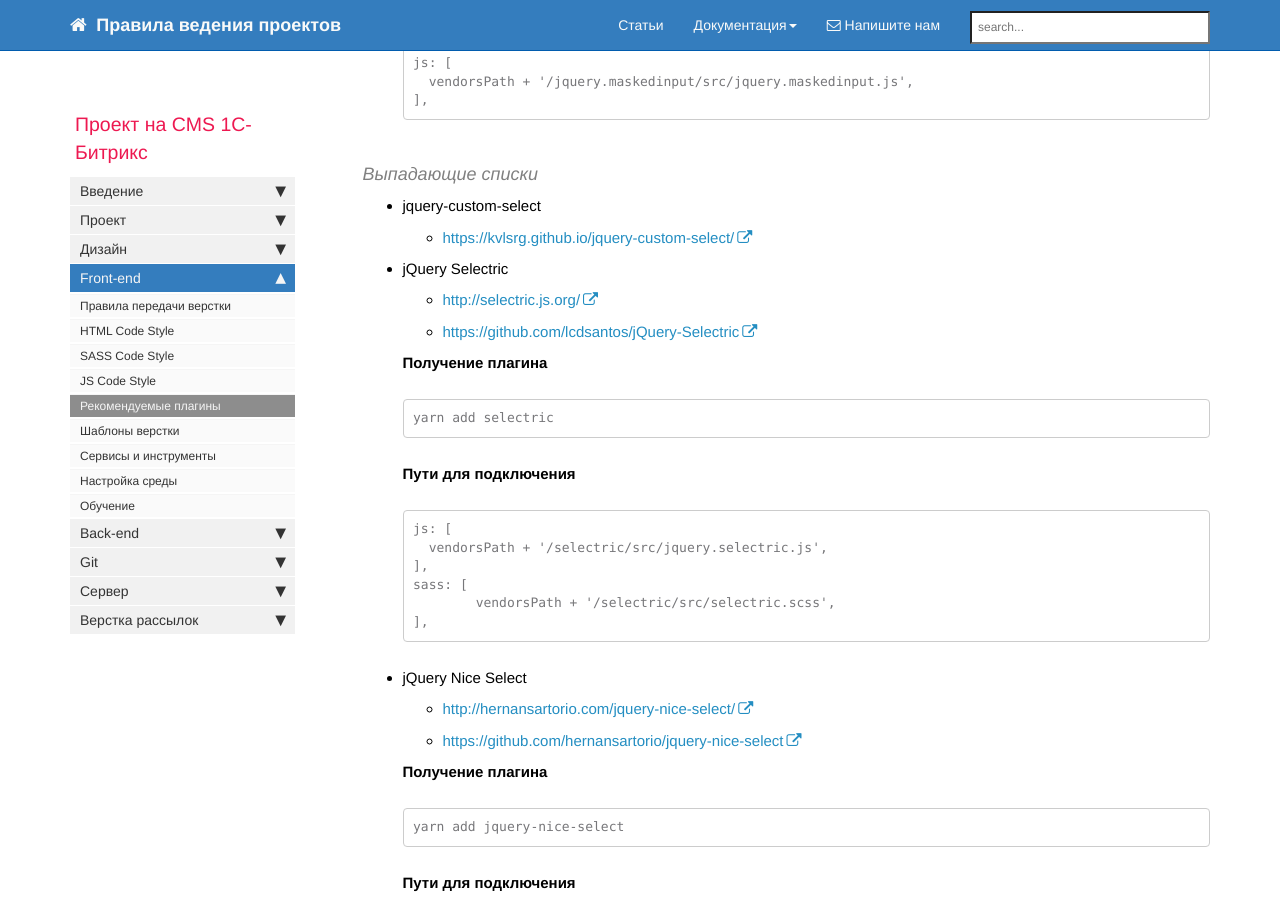
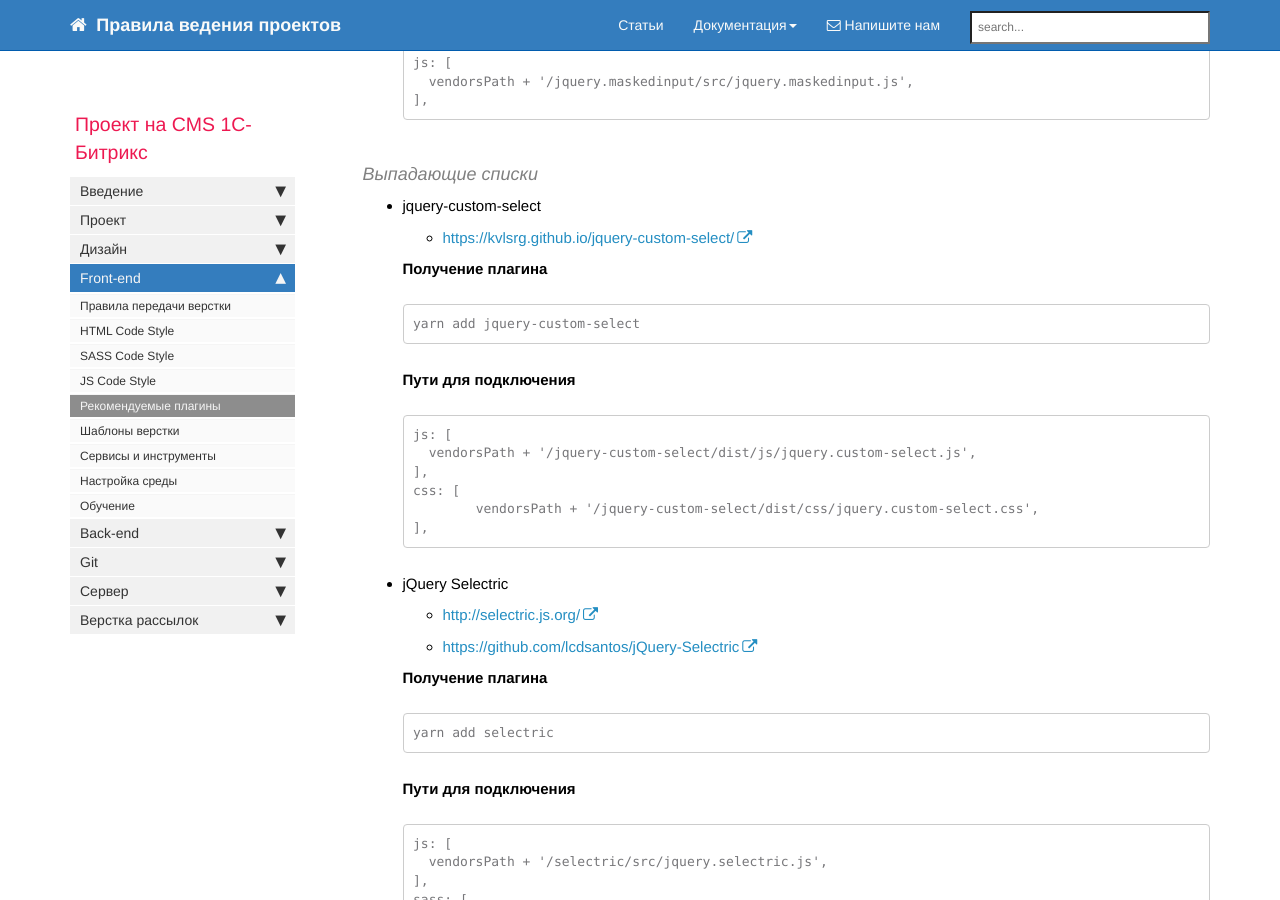
Before and after one commit to gdecider/gdecider.github.io, a Jekyll site: the page built from pages/bx/bx_front-recomend-plugins.md, in a window 1280 px wide and 900 px high, scrolled down 6933 px. Built offline with Jekyll 4.4.1, drawn with Linux system fonts in a browser that asks for light colours; nearby versions of some CDN libraries; comment, search, counter and statistics services are not loaded.

Commit message:
Update bx_front-recomend-plugins.md

````diff
--- a/pages/bx/bx_front-recomend-plugins.md
+++ b/pages/bx/bx_front-recomend-plugins.md
@@ -393,6 +393,23 @@ toc: false
 * jquery-custom-select
   * [https://kvlsrg.github.io/jquery-custom-select/](https://kvlsrg.github.io/jquery-custom-select/)
 
+  **Получение плагина**
+
+  ```bash
+  yarn add jquery-custom-select
+  ```
+
+  **Пути для подключения**
+
+  ```
+  js: [
+	vendorsPath + '/jquery-custom-select/dist/js/jquery.custom-select.js',
+  ],
+  css: [
+  	vendorsPath + '/jquery-custom-select/dist/css/jquery.custom-select.css',
+  ],
+  ```
+
 * jQuery Selectric
 
   * [http://selectric.js.org/](http://selectric.js.org/)
````
